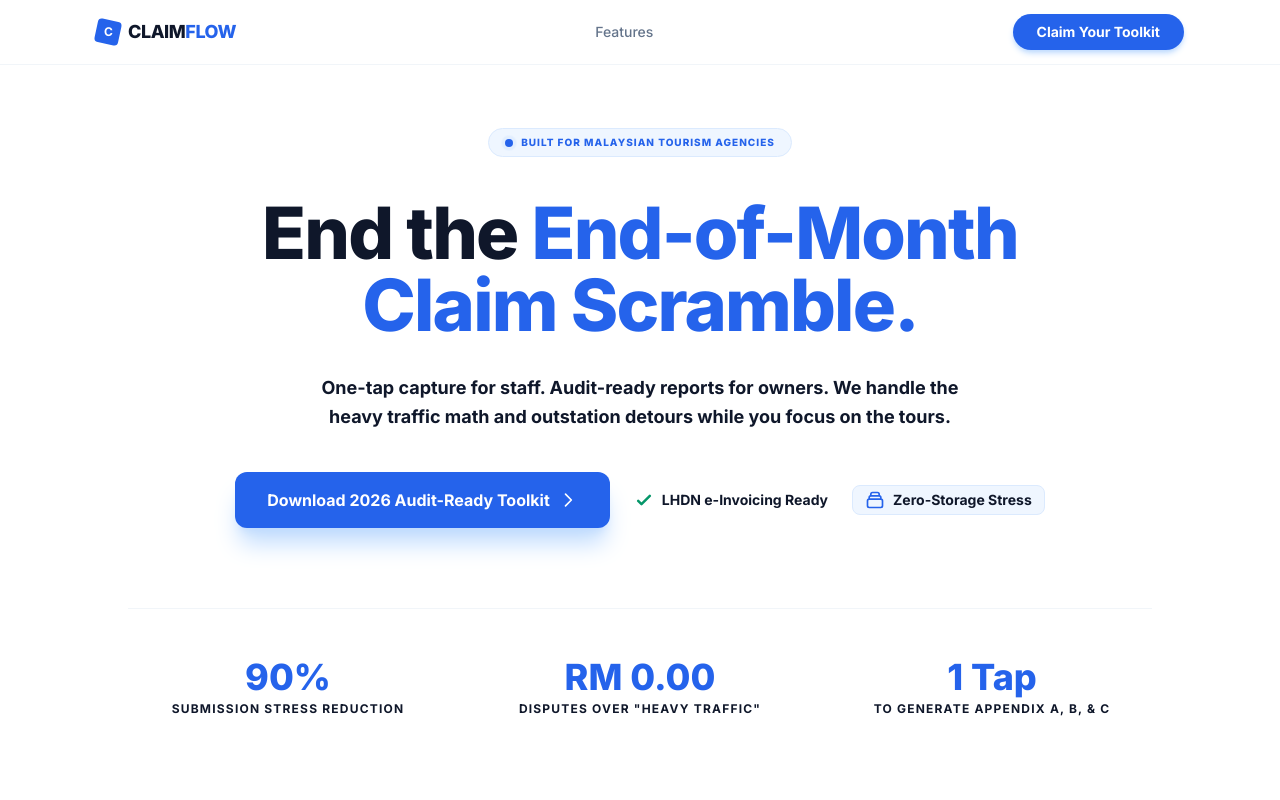
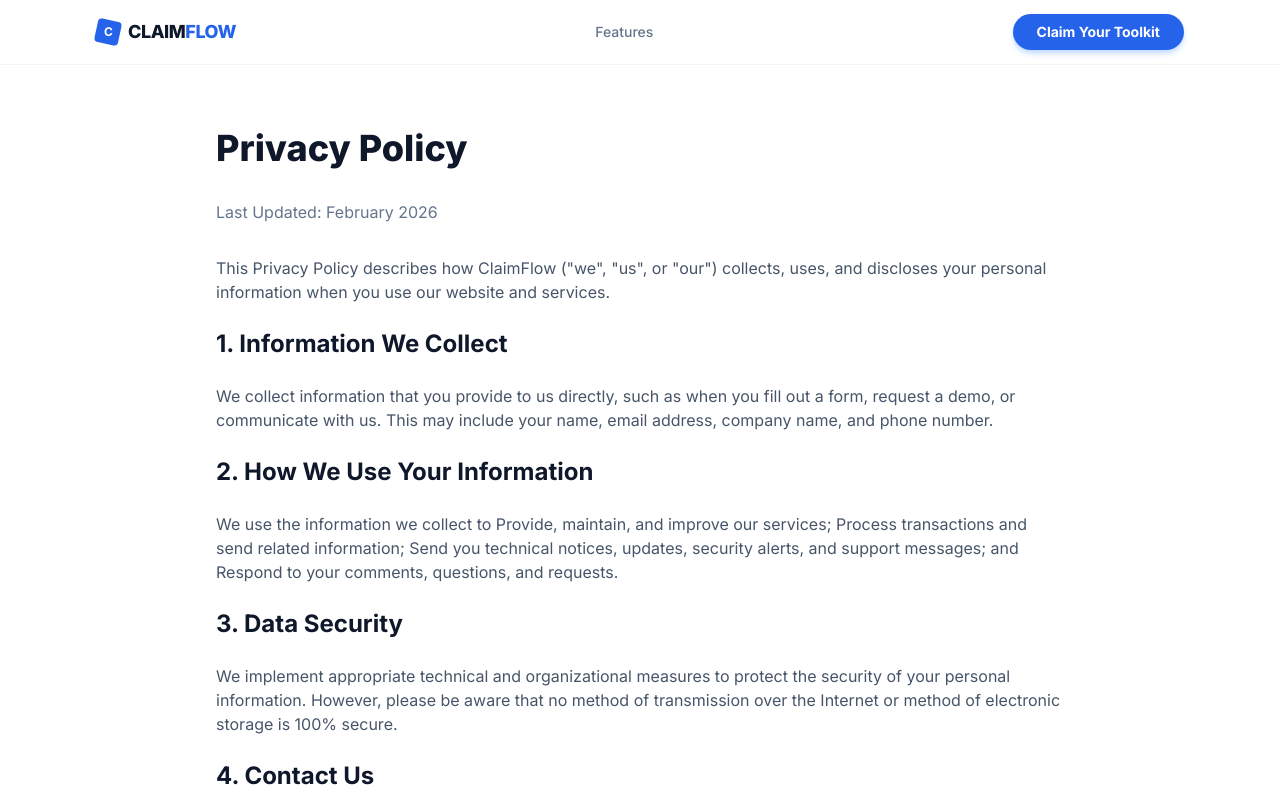
Before and after one commit to Pintarweb/CLAIM, a React (Vite) app: page /privacy in a window 1280 px wide. Shown: the top 800 px of the page. Built offline with nearby package versions, Linux system fonts and the light colour scheme.

Commit message:
Implement React Router, add Privacy/Terms pages, and fix navigation

```diff
--- a/App.tsx
+++ b/App.tsx
@@ -1,44 +1,29 @@
 
-import React, { useState } from 'react';
+import React from 'react';
+import { BrowserRouter as Router, Routes, Route } from 'react-router-dom';
 import Header from './components/Header';
-import Hero from './components/Hero';
-import Workflow from './components/Workflow';
-import TrustSnippet from './components/TrustSnippet';
-import Compliance from './components/Compliance';
-import Features from './components/Features';
-import Mission from './components/Mission';
-import SuccessState from './components/SuccessState';
 import Footer from './components/Footer';
+import LandingPage from './pages/LandingPage';
+import PrivacyPolicy from './pages/PrivacyPolicy';
+import TermsOfService from './pages/TermsOfService';
 
 const App: React.FC = () => {
-  const [isSubmitted, setIsSubmitted] = useState(false);
-
-  const handleFormSubmit = () => {
-    setIsSubmitted(true);
-    window.scrollTo({ top: 0, behavior: 'smooth' });
-  };
-
   return (
+    <Router>
       <div className="min-h-screen flex flex-col selection:bg-blue-600 selection:text-white">
         <Header />
 
         <main className="flex-grow">
-        {!isSubmitted ? (
-          <>
-            <Hero />
-            <Workflow />
-            <Compliance />
-            <TrustSnippet />
-            <Features />
-            <Mission onSubmit={handleFormSubmit} />
-          </>
-        ) : (
-          <SuccessState onBack={() => setIsSubmitted(false)} />
-        )}
+          <Routes>
+            <Route path="/" element={<LandingPage />} />
+            <Route path="/privacy" element={<PrivacyPolicy />} />
+            <Route path="/terms" element={<TermsOfService />} />
+          </Routes>
         </main>
 
         <Footer />
       </div>
+    </Router>
   );
 };
 
--- a/components/Footer.tsx
+++ b/components/Footer.tsx
@@ -1,5 +1,6 @@
 
 import React from 'react';
+import { Link } from 'react-router-dom';
 
 const Footer: React.FC = () => {
   return (
@@ -19,8 +20,8 @@ const Footer: React.FC = () => {
         </div>
 
         <div className="flex space-x-6 text-[10px] font-bold text-slate-500 uppercase tracking-widest">
-          <a href="#" className="hover:text-blue-600 transition-colors">Privacy</a>
-          <a href="#" className="hover:text-blue-600 transition-colors">Terms</a>
+          <Link to="/privacy" className="hover:text-blue-600 transition-colors">Privacy</Link>
+          <Link to="/terms" className="hover:text-blue-600 transition-colors">Terms</Link>
         </div>
       </div>
     </footer>
--- a/components/Hero.tsx
+++ b/components/Hero.tsx
@@ -3,7 +3,7 @@ import React from 'react';
 
 const Hero: React.FC = () => {
   return (
-    <section className="pt-32 pb-16 px-4 bg-white">
+    <section id="hero-top" className="pt-32 pb-16 px-4 bg-white">
       <div className="max-w-5xl mx-auto text-center">
         <div className="inline-flex items-center space-x-2 px-4 py-1.5 rounded-full bg-blue-50 border border-blue-100 mb-10">
           <span className="relative flex h-2 w-2">
--- a/package.json
+++ b/package.json
@@ -10,7 +10,8 @@
   },
   "dependencies": {
     "react": "^19.2.4",
-    "react-dom": "^19.2.4"
+    "react-dom": "^19.2.4",
+    "react-router-dom": "^7.13.0"
   },
   "devDependencies": {
     "@types/node": "^22.14.0",
--- /dev/null
+++ b/pages/LandingPage.tsx
@@ -0,0 +1,51 @@
+
+import React, { useState, useEffect } from 'react';
+import { useLocation } from 'react-router-dom';
+import Hero from '../components/Hero';
+import Workflow from '../components/Workflow';
+import TrustSnippet from '../components/TrustSnippet';
+import Compliance from '../components/Compliance';
+import Features from '../components/Features';
+import Mission from '../components/Mission';
+import SuccessState from '../components/SuccessState';
+
+const LandingPage: React.FC = () => {
+    const [isSubmitted, setIsSubmitted] = useState(false);
+    const location = useLocation();
+
+    useEffect(() => {
+        if (location.state && (location.state as any).scrollTo) {
+            const elementId = (location.state as any).scrollTo;
+            const timer = setTimeout(() => {
+                document.getElementById(elementId)?.scrollIntoView({ behavior: 'smooth' });
+                // Clean up state so it doesn't scroll again on refresh (optional, but good practice)
+                window.history.replaceState({}, document.title);
+            }, 100);
+            return () => clearTimeout(timer);
+        }
+    }, [location]);
+
+    const handleFormSubmit = () => {
+        setIsSubmitted(true);
+        window.scrollTo({ top: 0, behavior: 'smooth' });
+    };
+
+    return (
+        <>
+            {!isSubmitted ? (
+                <>
+                    <Hero />
+                    <Workflow />
+                    <Compliance />
+                    <TrustSnippet />
+                    <Features />
+                    <Mission onSubmit={handleFormSubmit} />
+                </>
+            ) : (
+                <SuccessState onBack={() => setIsSubmitted(false)} />
+            )}
+        </>
+    );
+};
+
+export default LandingPage;
--- /dev/null
+++ b/pages/PrivacyPolicy.tsx
@@ -0,0 +1,29 @@
+
+import React from 'react';
+
+const PrivacyPolicy: React.FC = () => {
+    return (
+        <div className="max-w-4xl mx-auto px-6 py-24 md:py-32">
+            <h1 className="text-4xl font-extrabold text-slate-900 mb-8">Privacy Policy</h1>
+            <p className="text-slate-500 mb-8">Last Updated: February 2026</p>
+
+            <div className="prose prose-slate max-w-none text-slate-600 space-y-6">
+                <p>This Privacy Policy describes how ClaimFlow ("we", "us", or "our") collects, uses, and discloses your personal information when you use our website and services.</p>
+
+                <h2 className="text-2xl font-bold text-slate-900 mt-8 mb-4">1. Information We Collect</h2>
+                <p>We collect information that you provide to us directly, such as when you fill out a form, request a demo, or communicate with us. This may include your name, email address, company name, and phone number.</p>
+
+                <h2 className="text-2xl font-bold text-slate-900 mt-8 mb-4">2. How We Use Your Information</h2>
+                <p>We use the information we collect to Provide, maintain, and improve our services; Process transactions and send related information; Send you technical notices, updates, security alerts, and support messages; and Respond to your comments, questions, and requests.</p>
+
+                <h2 className="text-2xl font-bold text-slate-900 mt-8 mb-4">3. Data Security</h2>
+                <p>We implement appropriate technical and organizational measures to protect the security of your personal information. However, please be aware that no method of transmission over the Internet or method of electronic storage is 100% secure.</p>
+
+                <h2 className="text-2xl font-bold text-slate-900 mt-8 mb-4">4. Contact Us</h2>
+                <p>If you have any questions about this Privacy Policy, please contact us at support@claimflow.my.</p>
+            </div>
+        </div>
+    );
+};
+
+export default PrivacyPolicy;
--- /dev/null
+++ b/pages/TermsOfService.tsx
@@ -0,0 +1,32 @@
+
+import React from 'react';
+
+const TermsOfService: React.FC = () => {
+    return (
+        <div className="max-w-4xl mx-auto px-6 py-24 md:py-32">
+            <h1 className="text-4xl font-extrabold text-slate-900 mb-8">Terms of Service</h1>
+            <p className="text-slate-500 mb-8">Last Updated: February 2026</p>
+
+            <div className="prose prose-slate max-w-none text-slate-600 space-y-6">
+                <p>Please read these Terms of Service ("Terms") carefully before using the ClaimFlow website and services operated by ClaimFlow ("us", "we", or "our").</p>
+
+                <h2 className="text-2xl font-bold text-slate-900 mt-8 mb-4">1. Acceptance of Terms</h2>
+                <p>By accessing or using our Service, you agree to be bound by these Terms. If you disagree with any part of the terms, then you may not access the Service.</p>
+
+                <h2 className="text-2xl font-bold text-slate-900 mt-8 mb-4">2. Use of Service</h2>
+                <p>You agree to use the Service only for lawful purposes and in accordance with these Terms. You are responsible for maintaining the confidentiality of your account and password.</p>
+
+                <h2 className="text-2xl font-bold text-slate-900 mt-8 mb-4">3. Intellectual Property</h2>
+                <p>The Service and its original content, features, and functionality are and will remain the exclusive property of ClaimFlow and its licensors.</p>
+
+                <h2 className="text-2xl font-bold text-slate-900 mt-8 mb-4">4. Termination</h2>
+                <p>We may terminate or suspend access to our Service immediately, without prior notice or liability, for any reason whatsoever, including without limitation if you breach the Terms.</p>
+
+                <h2 className="text-2xl font-bold text-slate-900 mt-8 mb-4">5. Changes to Terms</h2>
+                <p>We reserve the right, at our sole discretion, to modify or replace these Terms at any time. What constitutes a material change will be determined at our sole discretion.</p>
+            </div>
+        </div>
+    );
+};
+
+export default TermsOfService;
```
Also changed, not shown: components/Header.tsx (+15 -4 lines), 1 other file (tests, documents, lock files or other folders). Lines whose indentation alone changed are shown as unchanged.
